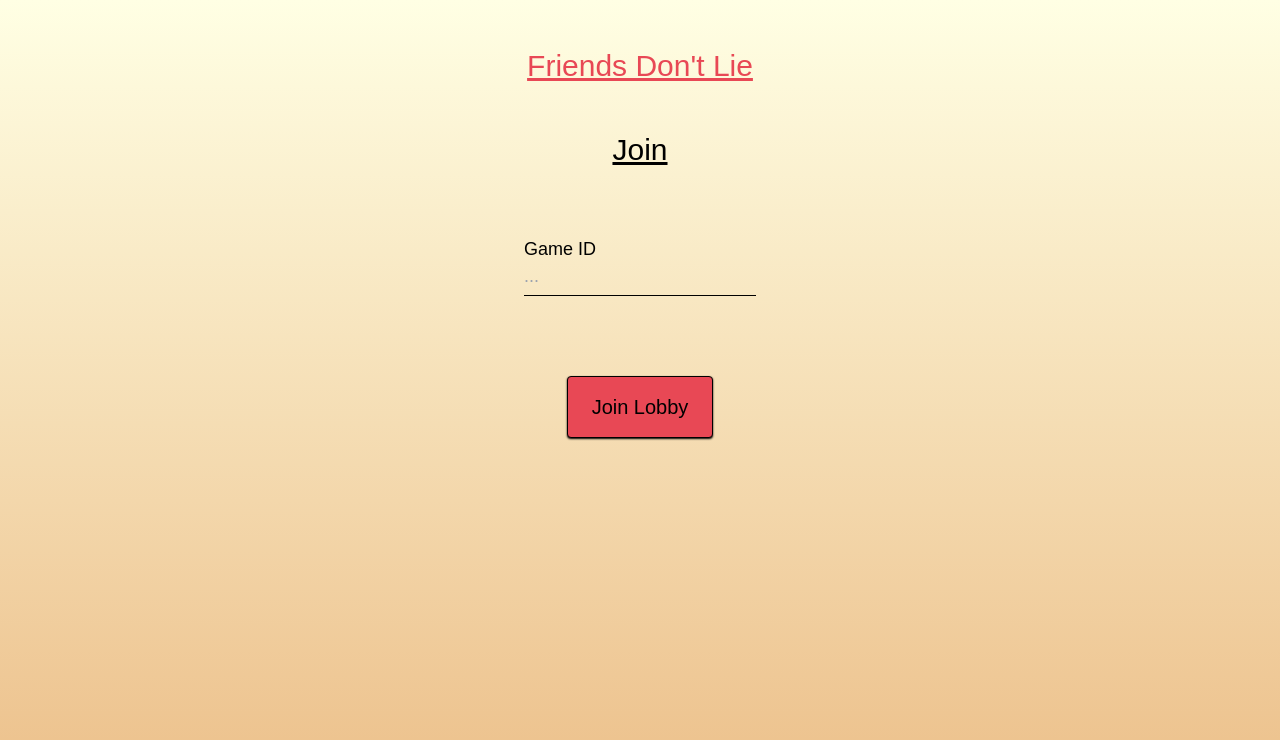
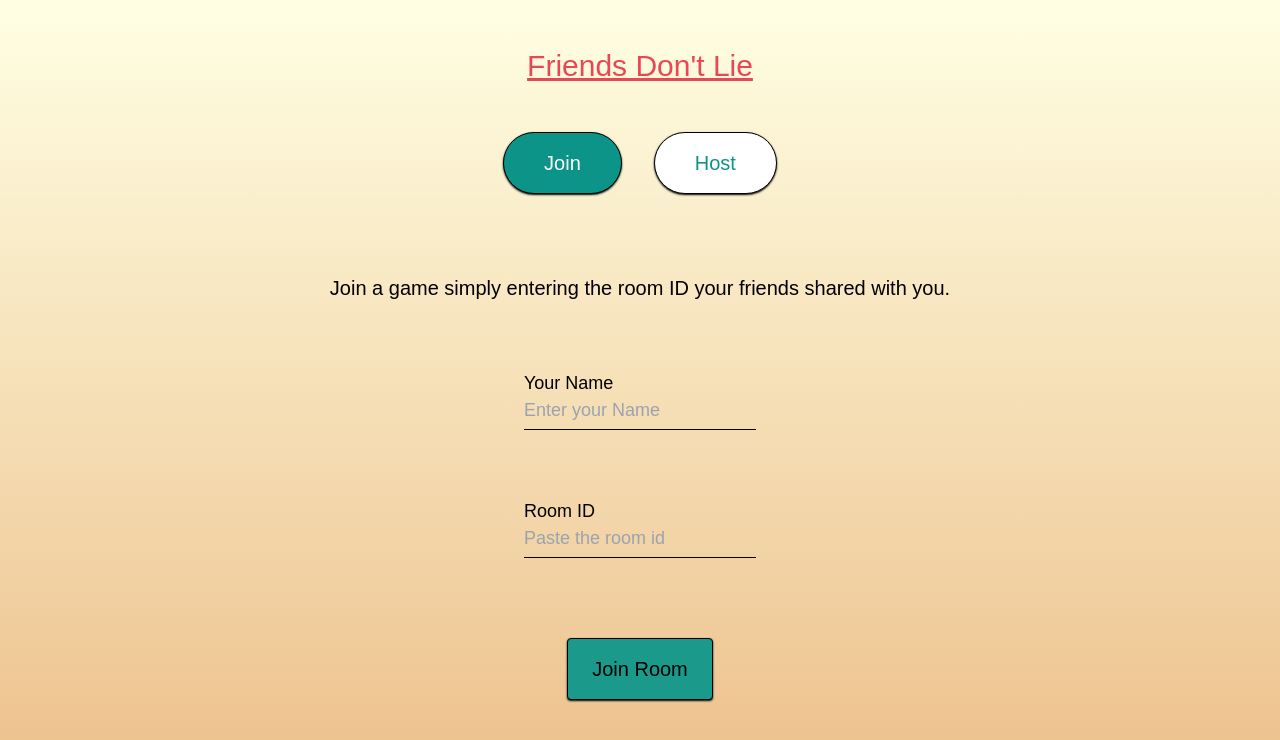
Before and after one commit to g-popp/MismatchMysteries, a React (Vite) app in the folder client/: page /join in a window 1280 px wide. Shown: the top 740 px of the page. Built offline with nearby package versions, Linux system fonts and the light colour scheme; no server answers; a web font is replaced by a local one.

Commit message:
[frontend] refactor: Lobby and Join Page

```diff
--- /dev/null
+++ b/client/src/components/StartGame.jsx
@@ -0,0 +1,42 @@
+import { Link, useLocation } from 'react-router-dom';
+
+/* eslint-disable react/prop-types */
+const StartGame = ({ children }) => {
+    const location = useLocation();
+
+    const activeButton =
+        'text-center text-xl py-4 px-10 text-white bg-teal-600 border border-black rounded-full shadow-sm shadow-black ';
+
+    const inactiveButton =
+        "'text-center text-xl py-4 px-10 border text-teal-600 bg-white border-black rounded-full shadow-sm shadow-black '";
+
+    return (
+        <div className='flex flex-col gap-20 items-center'>
+            <div className='flex gap-8'>
+                <Link
+                    to='/join'
+                    className={
+                        location.pathname === '/join'
+                            ? activeButton
+                            : inactiveButton
+                    }
+                >
+                    Join
+                </Link>
+                <Link
+                    to='/host'
+                    className={
+                        location.pathname === '/host'
+                            ? activeButton
+                            : inactiveButton
+                    }
+                >
+                    Host
+                </Link>
+            </div>
+            {children}
+        </div>
+    );
+};
+
+export default StartGame;
--- a/client/src/routes/Home.jsx
+++ b/client/src/routes/Home.jsx
@@ -52,7 +52,7 @@ const Home = () => {
 
     useEffect(() => {
         if (playerSet && room.id) {
-            navigate(`/startGame/`);
+            navigate(`/join`);
         }
     }, [playerSet, room]);
 
--- /dev/null
+++ b/client/src/routes/Host.jsx
@@ -0,0 +1,33 @@
+import { useState } from 'react';
+import Button from '../components/Button';
+import StartGame from '../components/StartGame';
+import TextInput from '../components/ui/TextInput';
+
+const Host = () => {
+    const [playerName, setPlayerName] = useState('');
+
+    return (
+        <div className='flex flex-col gap-20 items-center'>
+            <StartGame>
+                <h1 className='text-xl text-center'>
+                    Create a room to play together with your friends. Just share
+                    the room ID, which you get on the next screen.
+                </h1>
+                <TextInput
+                    placeholder={'Enter your Name'}
+                    value={playerName}
+                    setValue={e => setPlayerName(e.target.value)}
+                    displayName={'Your Name'}
+                />
+                <Button
+                    color={'#1B998B'}
+                    className='text-white text-center text-xl py-4 w-full border border-black rounded shadow-sm shadow-black'
+                >
+                    Join Room
+                </Button>
+            </StartGame>
+        </div>
+    );
+};
+
+export default Host;
--- a/client/src/routes/Join.jsx
+++ b/client/src/routes/Join.jsx
@@ -1,111 +1,42 @@
-import { useAtom } from 'jotai';
-import { useContext, useEffect, useState } from 'react';
-import { Link, useNavigate } from 'react-router-dom';
-import Toast from '../components/Toast';
-import { SocketContext } from '../context/socket';
-import { useToast } from '../hooks/useToast';
-import { playerAtom } from '../store/players';
-import { roomAtom } from '../store/room';
+import { useState } from 'react';
+import Button from '../components/Button';
+import StartGame from '../components/StartGame';
+import TextInput from '../components/ui/TextInput';
 
 const Join = () => {
-    const socket = useContext(SocketContext);
-    const navigate = useNavigate();
-
-    const [ownPlayer, setOwnPlayer] = useAtom(playerAtom);
-    const [room, setRoom] = useAtom(roomAtom);
-
     const [gameId, setGameId] = useState(null);
-    const [playerSet, setPlayerSet] = useState(false);
-
-    const [
-        showToast,
-        toastType,
-        toastMessage,
-        hideToast,
-        showToastWithMessage
-    ] = useToast();
-
-    const onJoinLobby = e => {
-        e.preventDefault();
-
-        if (!gameId) {
-            showToastWithMessage('Game ID is missing', 'error');
-            return;
-        }
-
-        socket &&
-            socket.emit('checkRoom', gameId, res => {
-                if (res?.error) {
-                    showToastWithMessage(res.error, 'error');
-                    return;
-                }
-
-                socket.emit('joinLobby', {
-                    roomId: gameId,
-                    name: ownPlayer.name
-                });
-            });
-    };
-
-    useEffect(() => {
-        if (socket) {
-            socket.on('error', error => {
-                showToastWithMessage(error, 'error');
-            });
-
-            socket.on('playerInfo', player => {
-                setOwnPlayer(player);
-
-                socket.on('updateLobby', room => {
-                    setRoom(room);
-                    setPlayerSet(true);
-                });
-            });
-
-            return () => {
-                socket.off('error');
-                socket.off('updateLobby');
-            };
-        }
-    }, [socket]);
-
-    useEffect(() => {
-        if (playerSet && room.id) {
-            navigate(`/lobby/${gameId}`);
-        }
-    }, [playerSet, room]);
+    const [playerName, setPlayerName] = useState('');
 
     return (
         <div className='flex flex-col gap-20 items-center'>
-            <h1 className='text-3xl underline'>Join</h1>
-            <div>
-                <div className='relative h-12 w-full min-w-[200px]'>
-                    <input
-                        placeholder='...'
-                        type='text'
-                        className='form-textbox peer h-full w-full border-b border-black bg-transparent pt-4 pb-1.5 text-lg font-normal text-black outline outline-0 transition-all placeholder-shown:border-black focus:border-[#1B998B] focus:outline-0 disabled:border-0 disabled:bg-black'
-                        onChange={e => setGameId(e.target.value)}
+            <StartGame>
+                <h1 className='text-xl text-center'>
+                    Join a game simply entering the room ID your friends shared
+                    with you.
+                </h1>
+                <div>
+                    <TextInput
+                        placeholder={'Enter your Name'}
+                        value={playerName}
+                        setValue={e => setPlayerName(e.target.value)}
+                        displayName={'Your Name'}
+                    />
+                </div>
+                <div>
+                    <TextInput
+                        placeholder={'Paste the room id'}
                         value={gameId}
+                        setValue={e => setGameId(e.target.value)}
+                        displayName={'Room ID'}
                     />
-                    <label className="after:content[' '] pointer-events-none absolute left-0 -top-2.5 flex h-full w-full select-none text-lg font-normal leading-tight text-black transition-all after:absolute after:-bottom-2.5 after:block after:w-full after:scale-x-0 after:border-b-2 after:border-[#1B998B] after:transition-transform after:duration-300 peer-placeholder-shown:leading-tight peer-placeholder-shown:text-black peer-focus:text-sm peer-focus:leading-tight peer-focus:text-[#1B998B] peer-focus:after:scale-x-100 peer-focus:after:border-[#1B998B] peer-disabled:text-transparent peer-disabled:peer-placeholder-shown:text-black">
-                        Game ID
-                    </label>
                 </div>
-            </div>
-            <Link
-                to='/game'
-                className='bg-[#E84855] text-black text-center text-xl py-4 px-6 border border-black rounded shadow-sm shadow-black'
-                onClick={e => onJoinLobby(e)}
-            >
-                Join Lobby
-            </Link>
-
-            <Toast
-                message={toastMessage}
-                type={toastType}
-                show={showToast}
-                onClose={hideToast}
-            />
+                <Button
+                    color={'#1B998B'}
+                    className='text-white text-center text-xl py-4 w-full border border-black rounded shadow-sm shadow-black'
+                >
+                    Join Room
+                </Button>
+            </StartGame>
         </div>
     );
 };
--- /dev/null
+++ b/client/src/routes/Join.old.jsx
@@ -0,0 +1,113 @@
+import { useAtom } from 'jotai';
+import { useContext, useEffect, useState } from 'react';
+import { Link, useNavigate } from 'react-router-dom';
+import Toast from '../components/Toast';
+import { SocketContext } from '../context/socket';
+import { useToast } from '../hooks/useToast';
+import { playerAtom } from '../store/players';
+import { roomAtom } from '../store/room';
+
+const Join = () => {
+    const socket = useContext(SocketContext);
+    const navigate = useNavigate();
+
+    const [ownPlayer, setOwnPlayer] = useAtom(playerAtom);
+    const [room, setRoom] = useAtom(roomAtom);
+
+    const [gameId, setGameId] = useState(null);
+    const [playerSet, setPlayerSet] = useState(false);
+
+    const [
+        showToast,
+        toastType,
+        toastMessage,
+        hideToast,
+        showToastWithMessage
+    ] = useToast();
+
+    const onJoinLobby = e => {
+        e.preventDefault();
+
+        if (!gameId) {
+            showToastWithMessage('Game ID is missing', 'error');
+            return;
+        }
+
+        socket &&
+            socket.emit('checkRoom', gameId, res => {
+                if (res?.error) {
+                    showToastWithMessage(res.error, 'error');
+                    return;
+                }
+
+                socket.emit('joinLobby', {
+                    roomId: gameId,
+                    name: ownPlayer.name
+                });
+            });
+    };
+
+    useEffect(() => {
+        if (socket) {
+            socket.on('error', error => {
+                showToastWithMessage(error, 'error');
+            });
+
+            socket.on('playerInfo', player => {
+                setOwnPlayer(player);
+
+                socket.on('updateLobby', room => {
+                    setRoom(room);
+                    setPlayerSet(true);
+                });
+            });
+
+            return () => {
+                socket.off('error');
+                socket.off('updateLobby');
+            };
+        }
+    }, [socket]);
+
+    useEffect(() => {
+        if (playerSet && room.id) {
+            navigate(`/lobby/${gameId}`);
+        }
+    }, [playerSet, room]);
+
+    return (
+        <div className='flex flex-col gap-20 items-center'>
+            <h1 className='text-3xl underline'>Join</h1>
+            <div>
+                <div className='relative h-12 w-full min-w-[200px]'>
+                    <input
+                        placeholder='...'
+                        type='text'
+                        className='form-textbox peer h-full w-full border-b border-black bg-transparent pt-4 pb-1.5 text-lg font-normal text-black outline outline-0 transition-all placeholder-shown:border-black focus:border-[#1B998B] focus:outline-0 disabled:border-0 disabled:bg-black'
+                        onChange={e => setGameId(e.target.value)}
+                        value={gameId}
+                    />
+                    <label className="after:content[' '] pointer-events-none absolute left-0 -top-2.5 flex h-full w-full select-none text-lg font-normal leading-tight text-black transition-all after:absolute after:-bottom-2.5 after:block after:w-full after:scale-x-0 after:border-b-2 after:border-[#1B998B] after:transition-transform after:duration-300 peer-placeholder-shown:leading-tight peer-placeholder-shown:text-black peer-focus:text-sm peer-focus:leading-tight peer-focus:text-[#1B998B] peer-focus:after:scale-x-100 peer-focus:after:border-[#1B998B] peer-disabled:text-transparent peer-disabled:peer-placeholder-shown:text-black">
+                        Game ID
+                    </label>
+                </div>
+            </div>
+            <Link
+                to='/game'
+                className='bg-[#E84855] text-black text-center text-xl py-4 px-6 border border-black rounded shadow-sm shadow-black'
+                onClick={e => onJoinLobby(e)}
+            >
+                Join Lobby
+            </Link>
+
+            <Toast
+                message={toastMessage}
+                type={toastType}
+                show={showToast}
+                onClose={hideToast}
+            />
+        </div>
+    );
+};
+
+export default Join;
```
Also changed, not shown: client/src/main.jsx (+4 -4 lines), client/src/routes/StartGame.jsx (deleted, +0 -9 lines), client/src/routes/Lobby.old.jsx (renamed from client/src/routes/Lobby.jsx).
